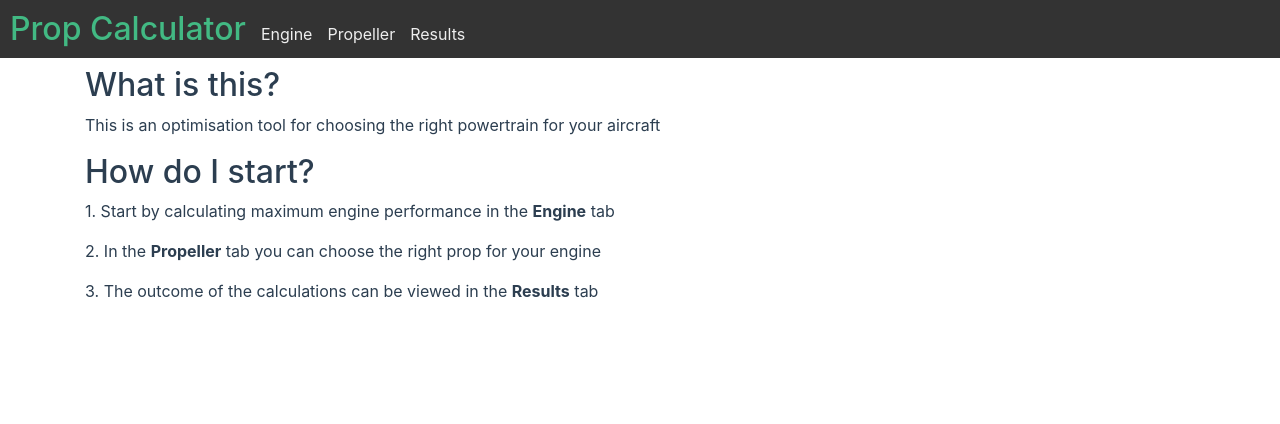
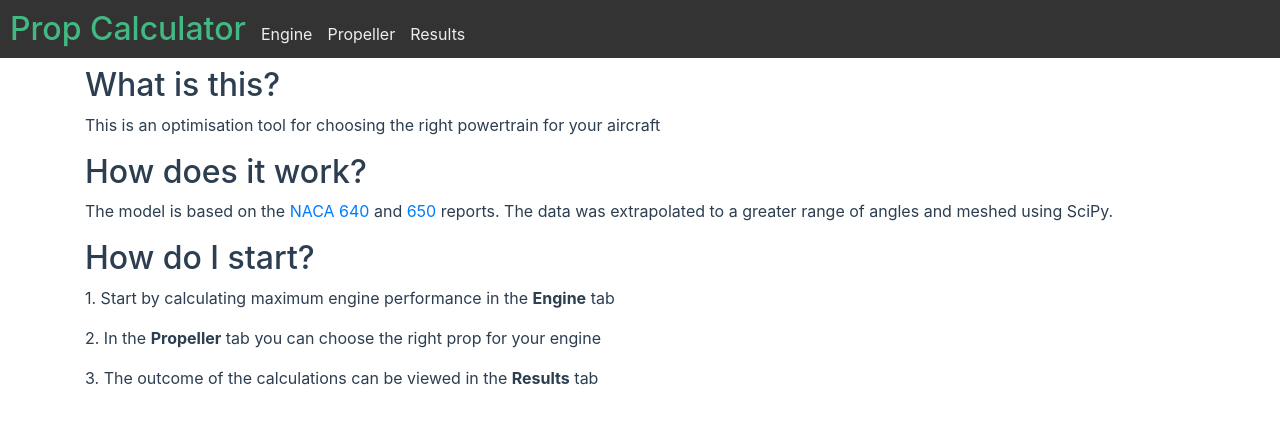
Before and after one commit to adamsmietanka/prop-calculator-vue, a Vue app: page / in a window 1280 px wide. Shown: the top 424 px of the page. Built offline with nearby package versions, Linux system fonts and the light colour scheme.

Commit message:
Frontend endpoints edited. Home view update

```diff
--- a/src/store/modules/prop.js
+++ b/src/store/modules/prop.js
@@ -85,7 +85,7 @@ export default {
       commit('SET_BLADE_MATERIAL', material);
     },
     async postPropData({ dispatch, state }, data) {
-      axios.post('http://localhost:5000/api/prop', data)
+      axios.post('/api/prop', data)
         .then((res) => {
           dispatch('setPropTable', res.data.table);
           dispatch('setPropChart', res.data.chart);
--- a/src/store/modules/results.js
+++ b/src/store/modules/results.js
@@ -51,7 +51,7 @@ export default {
       commit('SET_POWER', roundPower(rootState.engine, parseFloat(altitude)));
     },
     async postData({ dispatch }, data) {
-      axios.post('http://localhost:5000/api/data', data)
+      axios.post('/api/data', data)
         .then((response) => {
           dispatch('setTable', response.data.table);
           dispatch('setCharts', response.data.charts);
--- a/src/views/Home.vue
+++ b/src/views/Home.vue
@@ -2,6 +2,12 @@
   <b-container class="mt-2">
     <h2>What is this?</h2>
     <p>This is an optimisation tool for choosing the right powertrain for your aircraft</p>
+    <h2>How does it work?</h2>
+    <p>
+      The model is based on the <a href="http://naca.central.cranfield.ac.uk/reports/1938/naca-report-640.pdf" target="_blank">NACA 640</a> and
+      <a href="http://naca.central.cranfield.ac.uk/reports/1939/naca-report-650.pdf" target="_blank">650</a> reports.
+      The data was extrapolated to a greater range of angles and meshed using SciPy.
+    </p>
     <h2>How do I start?</h2>
     <p>1. Start by calculating maximum engine performance in the <b>Engine</b> tab</p>
     <p>2. In the <b>Propeller</b> tab you can choose the right prop for your engine</p>
```
Also changed, not shown: 1 other file (tests, documents, lock files or other folders).
